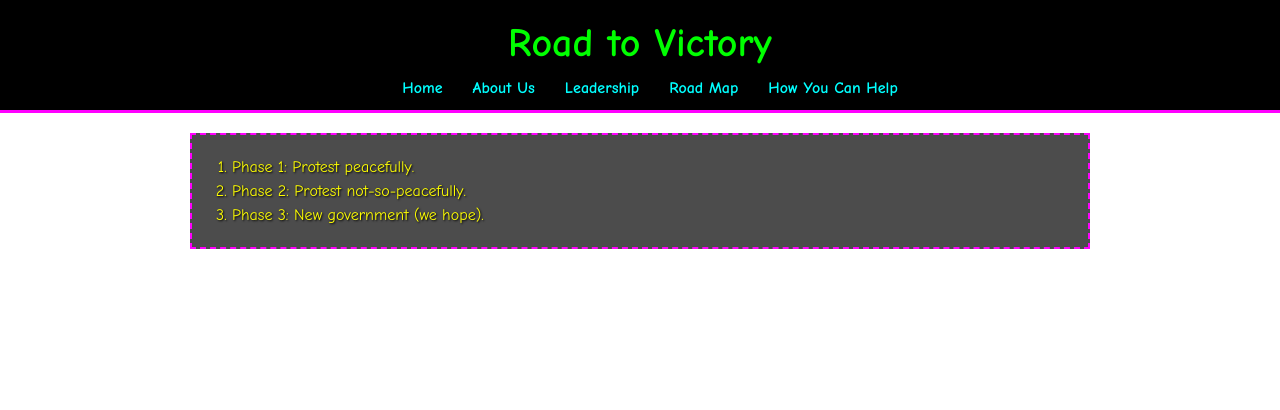
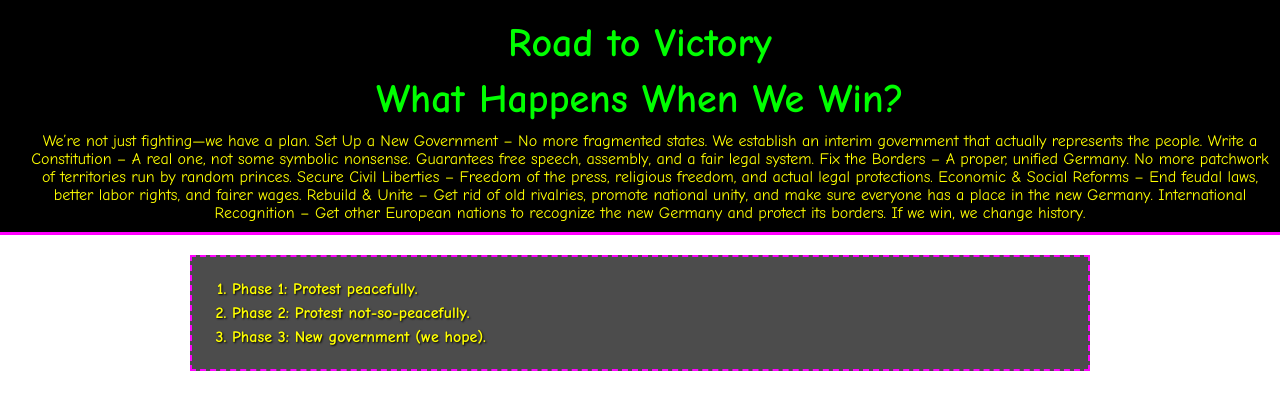
Before and after one commit to Shayan3600/McDieselProjectSite, a plain HTML site: page roadmap.html in a window 1280 px wide. Drawn offline with Linux system fonts and the light colour scheme.

Commit message:
Update roadmap.html

```diff
--- a/roadmap.html
+++ b/roadmap.html
@@ -9,13 +9,19 @@
 <body>
   <header>
     <h1>Road to Victory</h1>
+    <h1>What Happens When We Win?</h1>
     <nav>
       <ul>
-        <li><a href="index.html">Home</a></li>
-        <li><a href="about.html">About Us</a></li>
-        <li><a href="leadership.html">Leadership</a></li>
-        <li><a href="roadmap.html">Road Map</a></li>
-        <li><a href="help.html">How You Can Help</a></li>
+We’re not just fighting—we have a plan.
+
+Set Up a New Government – No more fragmented states. We establish an interim government that actually represents the people.
+Write a Constitution – A real one, not some symbolic nonsense. Guarantees free speech, assembly, and a fair legal system.
+Fix the Borders – A proper, unified Germany. No more patchwork of territories run by random princes.
+Secure Civil Liberties – Freedom of the press, religious freedom, and actual legal protections.
+Economic & Social Reforms – End feudal laws, better labor rights, and fairer wages.
+Rebuild & Unite – Get rid of old rivalries, promote national unity, and make sure everyone has a place in the new Germany.
+International Recognition – Get other European nations to recognize the new Germany and protect its borders.
+</strong>If we win, we change history.<strong>
       </ul>
     </nav>
   </header>
```
